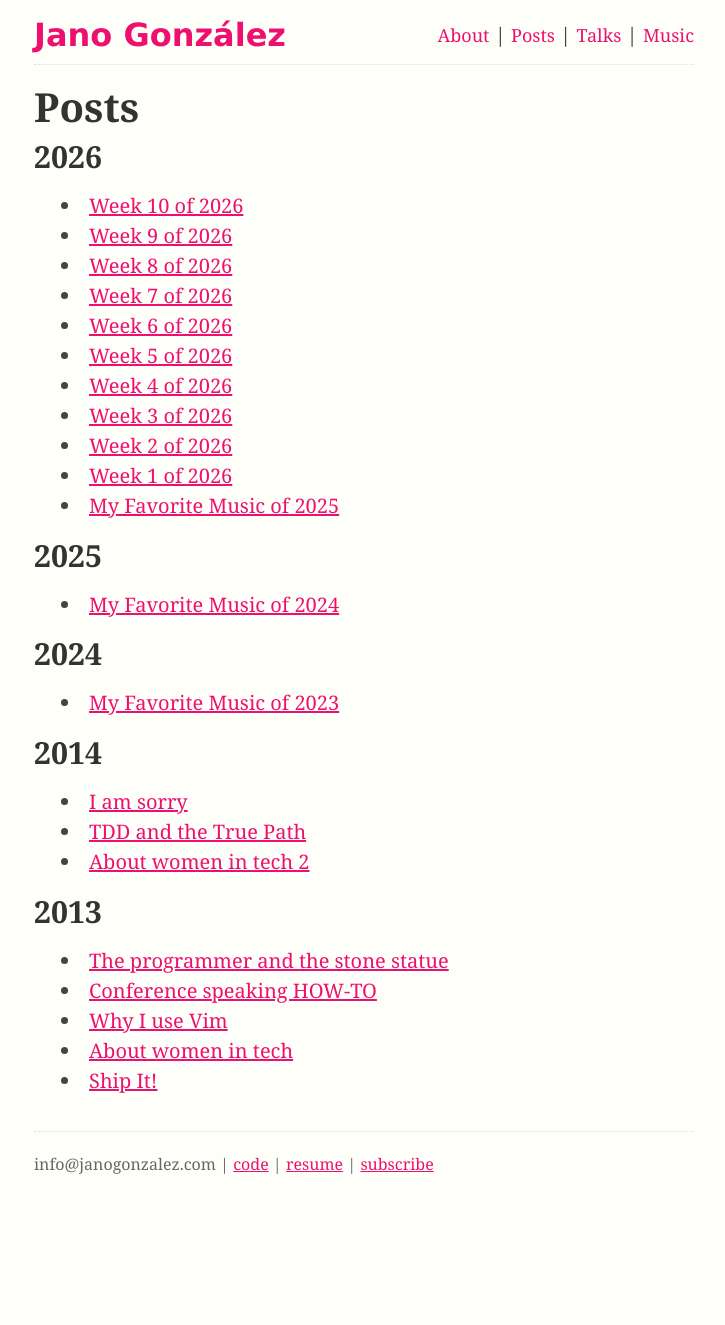
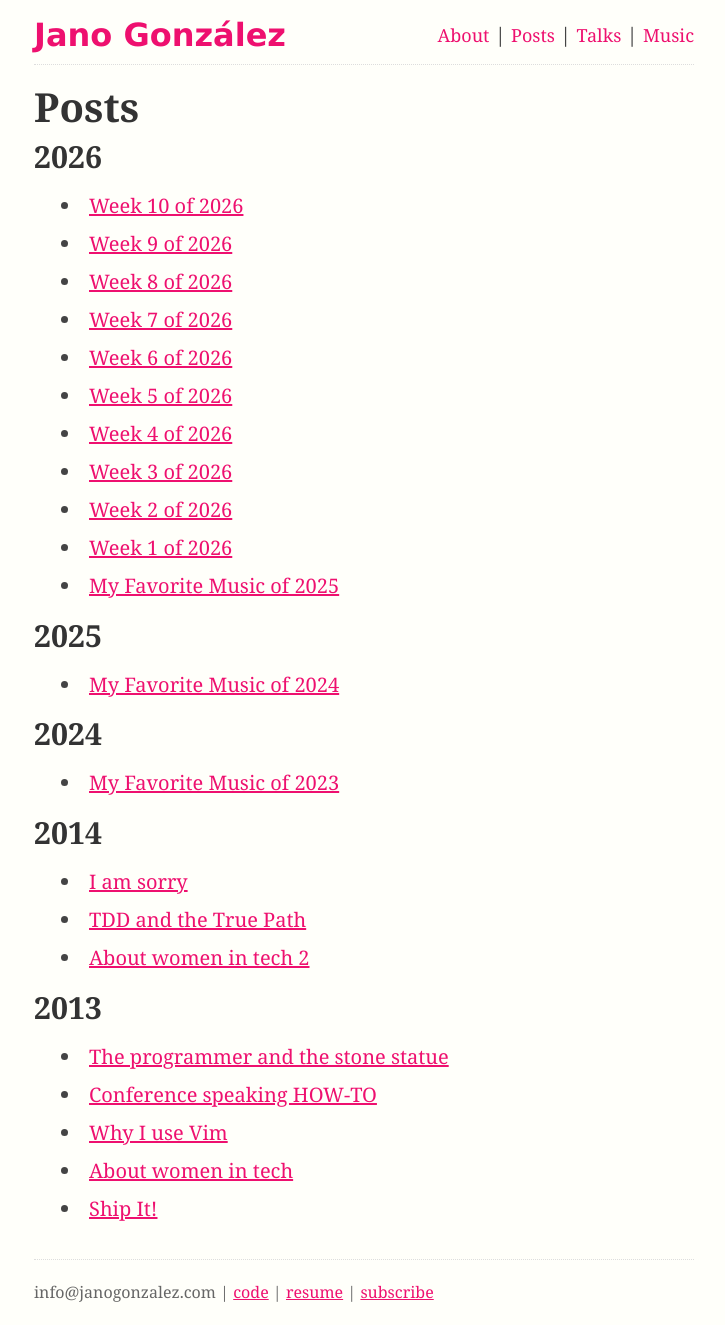
Before and after one commit to janogonzalez/janogonzalez.github.io, a Jekyll site: the page built from posts.md, in a window 1280 px wide. Shown: the whole page, without its empty margins (276-1001 px from the left). Built offline with Jekyll 4.4.1, drawn with Linux system fonts in a browser that asks for light colours; before the commit the page ends 1197 px from its top, so only the background shows below that.

Commit message:
Add space between list items

```diff
--- a/css/main.css
+++ b/css/main.css
@@ -53,6 +53,10 @@ ul, ol {
 ul p {
   margin: 0;
   display: inline;
+}
+
+li + li {
+  padding-top: 0.4em;
 }
 
 header {
```
